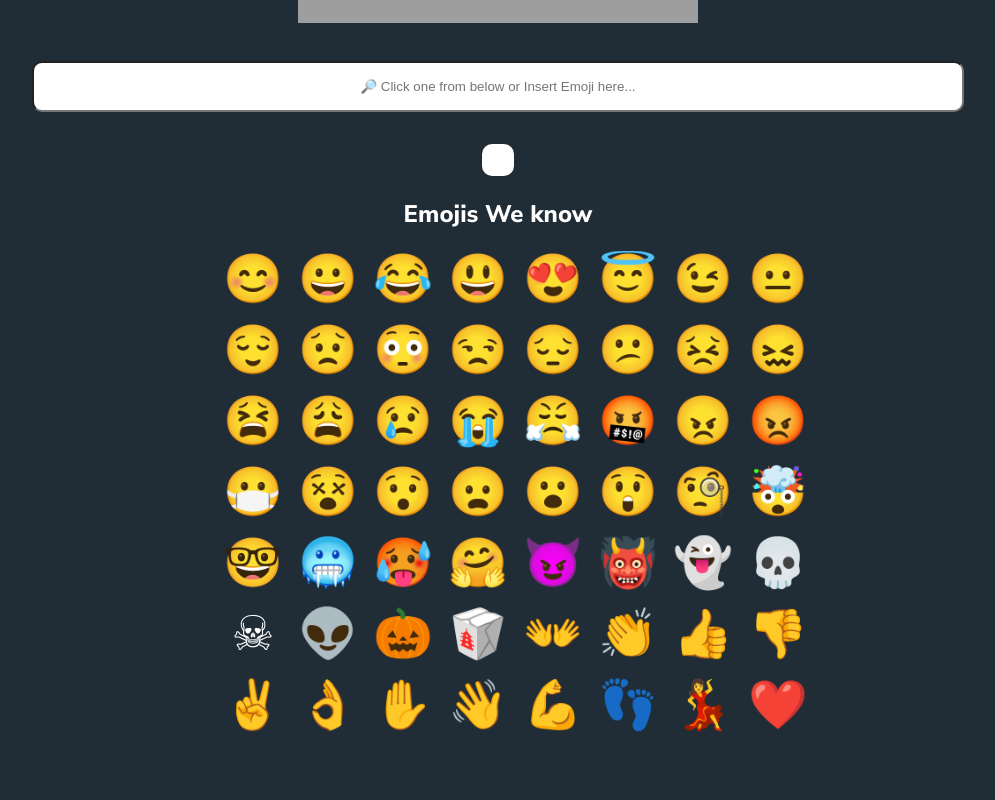
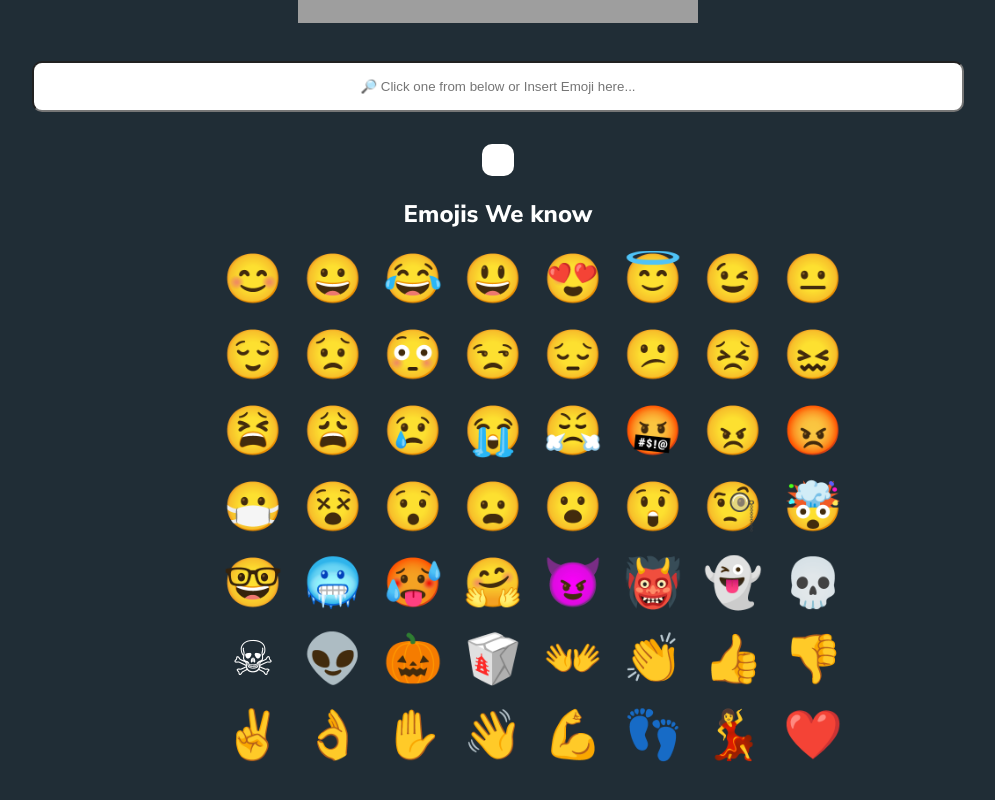
Before and after one commit to aneenajohn/Emoji-Interpreter, a React (Create React App) app: page / in a window 1280 px wide. Shown: the part 432-1232 px from the top of the page, without its empty margins (142-1137 px from the left). Built offline with nearby package versions, Linux system fonts and the light colour scheme; grey boxes are pictures that could not be loaded.

Commit message:
test mobile compatibility

```diff
--- a/public/index.html
+++ b/public/index.html
@@ -3,7 +3,7 @@
 
 <head>
 	<meta charset="utf-8">
-	<meta name="viewport" content="width=device-width, initial-scale=1, shrink-to-fit=no">
+	<meta name="viewport" content="width=device-width, initial-scale=1, shrink-to-fit=yes">
 	<meta name="theme-color" content="#000000">
 	<!--
       manifest.json provides metadata used when your web app is added to the
--- a/src/styles.css
+++ b/src/styles.css
@@ -59,9 +59,12 @@ input {
   cursor: pointer;
   font-size: larger;
   text-align: center;
+  grid-template-columns: repeat(8, 70px);
+  font-size: xxx-large;
+  margin-left: 25%;
 }
 
-@media (max-width: 480px) {
+/* @media (max-width: 480px) {
   .grid {
     grid-template-columns: repeat(3, 50px);
     grid-gap: 15px;
@@ -92,12 +95,12 @@ input {
     font-size: xxx-large;
     margin-left: 25%;
   }
-}
+} */
 
-.sub-heading {
+/* .sub-heading {
   display: flex;
   align-items: center;
   justify-content: space-evenly;
   padding: 0.5rem;
   flex-direction: row;
-}
+} */
```
